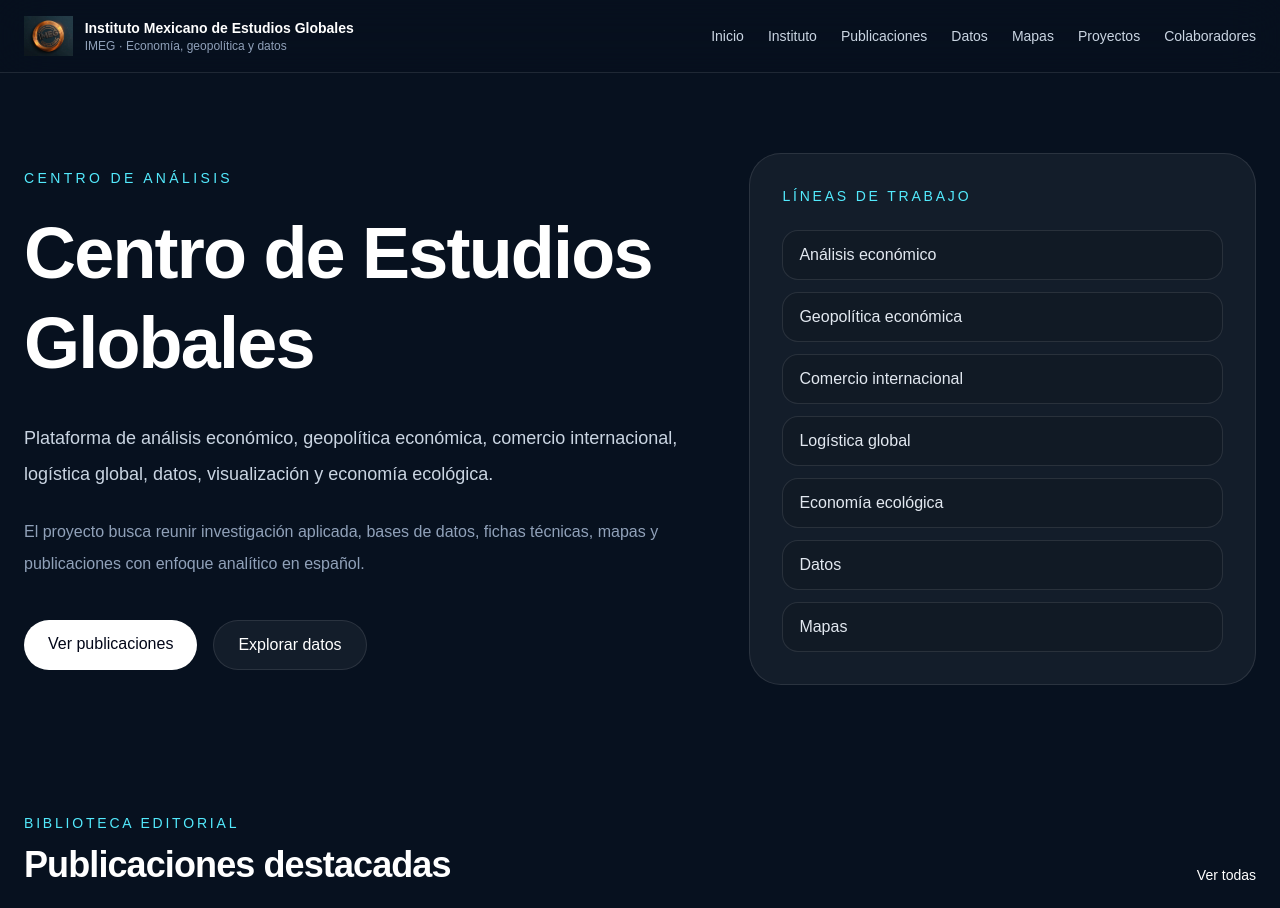
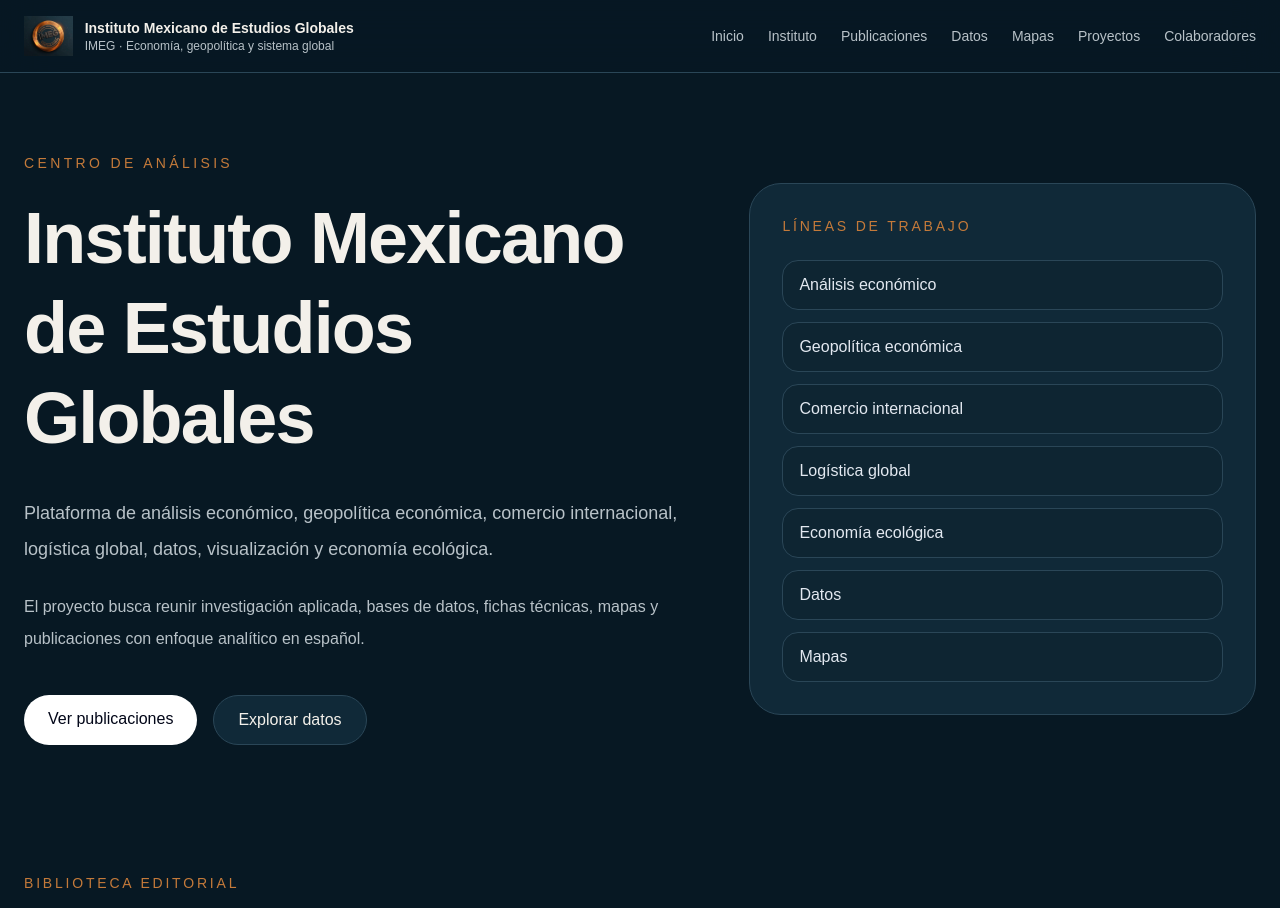
Before and after one commit to ricardo-olivares09/thinktank-ricardo-olivares, a Next.js app: page / in a window 1280 px wide. Shown: the top 908 px of the page. Built offline with nearby package versions, Linux system fonts and the light colour scheme.

Commit message:
Ajusta paleta visual IMEG según logo institucional

```diff
--- a/app/(site)/layout.tsx
+++ b/app/(site)/layout.tsx
@@ -16,11 +16,11 @@
   children: React.ReactNode;
 }) {
   return (
-    <div className="min-h-screen bg-[#07111f] text-slate-100">
-      <div className="fixed inset-0 -z-20 bg-[radial-gradient(circle_at_top_left,rgba(34,211,238,0.10),transparent_30%),radial-gradient(circle_at_85%_10%,rgba(16,185,129,0.08),transparent_20%),linear-gradient(180deg,#040913_0%,#07111f_45%,#0a1222_100%)]" />
-      <div className="fixed inset-0 -z-10 bg-[linear-gradient(rgba(255,255,255,0.03)_1px,transparent_1px),linear-gradient(90deg,rgba(255,255,255,0.03)_1px,transparent_1px)] bg-[size:56px_56px] [mask-image:radial-gradient(circle_at_center,black,transparent_85%)]" />
+    <div className="min-h-screen bg-[#071823] text-[#F3F0EA]">
+      <div className="fixed inset-0 -z-20 bg-[radial-gradient(circle_at_top_left,rgba(196,122,58,0.14),transparent_28%),radial-gradient(circle_at_85%_10%,rgba(216,154,87,0.10),transparent_20%),linear-gradient(180deg,#06141d_0%,#071823_45%,#0b2230_100%)]" />
+      <div className="fixed inset-0 -z-10 bg-[linear-gradient(rgba(255,255,255,0.025)_1px,transparent_1px),linear-gradient(90deg,rgba(255,255,255,0.025)_1px,transparent_1px)] bg-[size:56px_56px] [mask-image:radial-gradient(circle_at_center,black,transparent_85%)]" />
 
-      <header className="sticky top-0 z-50 border-b border-white/10 bg-[#07111fcc]/80 backdrop-blur-xl">
+      <header className="sticky top-0 z-50 border-b border-[#2A4657] bg-[#071823cc] backdrop-blur-xl">
         <div className="mx-auto flex max-w-7xl items-center justify-between px-6 py-4">
           <Link href="/" className="flex items-center gap-3">
             <img
@@ -29,21 +29,21 @@
               className="h-10 w-auto"
             />
             <div>
-              <p className="text-sm font-semibold text-white">
+              <p className="text-sm font-semibold text-[#F3F0EA]">
                 Instituto Mexicano de Estudios Globales
               </p>
-              <p className="text-xs text-slate-400">
-                IMEG · Economía, geopolítica y datos
+              <p className="text-xs text-[#B8C2C8]">
+                IMEG · Economía, geopolítica y sistema global
               </p>
             </div>
           </Link>
 
-          <nav className="hidden items-center gap-6 text-sm text-slate-300 md:flex">
+          <nav className="hidden items-center gap-6 text-sm text-[#B8C2C8] md:flex">
             {enlaces.map((enlace) => (
               <Link
                 key={enlace.href}
                 href={enlace.href}
-                className="transition hover:text-white"
+                className="transition hover:text-[#D89A57]"
               >
                 {enlace.label}
               </Link>
@@ -54,14 +54,14 @@
 
       <main>{children}</main>
 
-      <footer className="mt-20 border-t border-white/10">
+      <footer className="mt-20 border-t border-[#2A4657]">
         <div className="mx-auto max-w-7xl px-6 py-10">
           <div className="grid gap-8 md:grid-cols-2">
             <div>
-              <h3 className="text-lg font-semibold text-white">
+              <h3 className="text-lg font-semibold text-[#F3F0EA]">
                 Instituto Mexicano de Estudios Globales (IMEG)
               </h3>
-              <p className="mt-3 max-w-xl text-sm leading-7 text-slate-400">
+              <p className="mt-3 max-w-xl text-sm leading-7 text-[#B8C2C8]">
                 Plataforma de análisis económico, geopolítica económica,
                 comercio internacional, logística global, datos, visualización y
                 economía ecológica.
@@ -69,10 +69,10 @@
             </div>
 
             <div className="md:text-right">
-              <p className="text-sm text-slate-400">
+              <p className="text-sm text-[#B8C2C8]">
                 Proyecto dirigido por Ricardo Olivares
               </p>
-              <p className="mt-2 text-sm text-slate-500">
+              <p className="mt-2 text-sm text-[#8FA1AC]">
                 © 2026 Instituto Mexicano de Estudios Globales
               </p>
             </div>
--- a/app/(site)/page.tsx
+++ b/app/(site)/page.tsx
@@ -18,21 +18,21 @@
       <section className="mx-auto max-w-7xl px-6 pb-16 pt-20">
         <div className="grid gap-10 lg:grid-cols-[1.15fr_0.85fr] lg:items-center">
           <div>
-            <p className="text-sm uppercase tracking-[0.24em] text-cyan-300">
+            <p className="text-sm uppercase tracking-[0.24em] text-[#C47A3A]">
               Centro de análisis
             </p>
 
-            <h1 className="mt-5 max-w-5xl text-5xl font-semibold leading-tight tracking-tight text-white md:text-7xl">
-              Centro de Estudios Globales
+            <h1 className="mt-5 max-w-5xl text-5xl font-semibold leading-tight tracking-tight text-[#F3F0EA] md:text-7xl">
+              Instituto Mexicano de Estudios Globales
             </h1>
 
-            <p className="mt-8 max-w-3xl text-lg leading-9 text-slate-300">
+            <p className="mt-8 max-w-3xl text-lg leading-9 text-[#B8C2C8]">
               Plataforma de análisis económico, geopolítica económica, comercio
               internacional, logística global, datos, visualización y economía
               ecológica.
             </p>
 
-            <p className="mt-6 max-w-3xl text-base leading-8 text-slate-400">
+            <p className="mt-6 max-w-3xl text-base leading-8 text-[#B8C2C8]">
               El proyecto busca reunir investigación aplicada, bases de datos,
               fichas técnicas, mapas y publicaciones con enfoque analítico en
               español.
@@ -48,15 +48,15 @@
 
               <Link
                 href="/datos"
-                className="rounded-full border border-white/10 bg-white/5 px-6 py-3 font-medium text-white transition hover:bg-white/10"
+                className="rounded-full border border-[#2A4657] bg-[#102938] px-6 py-3 font-medium text-[#F3F0EA] transition hover:bg-[#16384C]"
               >
                 Explorar datos
               </Link>
             </div>
           </div>
 
-          <div className="rounded-[32px] border border-white/10 bg-white/5 p-8">
-            <p className="text-sm uppercase tracking-[0.2em] text-cyan-300">
+          <div className="rounded-[32px] border border-[#2A4657] bg-[#102938] p-8">
+            <p className="text-sm uppercase tracking-[0.2em] text-[#C47A3A]">
               Líneas de trabajo
             </p>
 
@@ -64,7 +64,7 @@
               {categorias.map((categoria) => (
                 <div
                   key={categoria}
-                  className="rounded-2xl border border-white/10 bg-black/10 px-4 py-3 text-slate-200"
+                  className="rounded-2xl border border-[#2A4657] bg-black/10 px-4 py-3 text-slate-200"
                 >
                   {categoria}
                 </div>
@@ -77,17 +77,17 @@
       <section className="mx-auto max-w-7xl px-6 py-16">
         <div className="mb-10 flex items-end justify-between gap-6">
           <div>
-            <p className="text-sm uppercase tracking-[0.2em] text-cyan-300">
+            <p className="text-sm uppercase tracking-[0.2em] text-[#C47A3A]">
               Biblioteca editorial
             </p>
-            <h2 className="mt-3 text-4xl font-semibold tracking-tight text-white">
+            <h2 className="mt-3 text-4xl font-semibold tracking-tight text-[#F3F0EA]">
               Publicaciones destacadas
             </h2>
           </div>
 
           <Link
             href="/publicaciones"
-            className="text-sm font-medium text-white transition hover:text-cyan-300"
+            className="text-sm font-medium text-[#F3F0EA] transition hover:text-[#C47A3A]"
           >
             Ver todas
           </Link>
@@ -98,16 +98,16 @@
             <Link
               key={pub.slug}
               href={`/publicaciones/${pub.slug}`}
-              className="rounded-3xl border border-white/10 bg-white/5 p-6 transition hover:border-cyan-300/20 hover:bg-white/10"
+              className="rounded-3xl border border-[#2A4657] bg-[#102938] p-6 transition hover:border-[#D89A57] hover:bg-[#16384C]"
             >
-              <p className="text-sm text-cyan-300">{pub.categoria}</p>
-              <h3 className="mt-2 text-2xl font-medium text-white">
+              <p className="text-sm text-[#C47A3A]">{pub.categoria}</p>
+              <h3 className="mt-2 text-2xl font-medium text-[#F3F0EA]">
                 {pub.titulo}
               </h3>
-              <p className="mt-4 text-sm leading-7 text-slate-400">
+              <p className="mt-4 text-sm leading-7 text-[#B8C2C8]">
                 {pub.resumen}
               </p>
-              <div className="mt-6 flex flex-wrap gap-3 text-sm text-slate-500">
+              <div className="mt-6 flex flex-wrap gap-3 text-sm text-[#8FA1AC]">
                 <span>{pub.autor}</span>
                 <span>•</span>
                 <span>{pub.fecha}</span>
@@ -120,13 +120,13 @@
       <section className="mx-auto max-w-7xl px-6 py-16">
         <div className="mb-10 flex items-end justify-between gap-6">
           <div>
-            <p className="text-sm uppercase tracking-[0.2em] text-cyan-300">
+            <p className="text-sm uppercase tracking-[0.2em] text-[#C47A3A]">
               Biblioteca técnica
             </p>
-            <h2 className="mt-3 text-4xl font-semibold tracking-tight text-white">
+            <h2 className="mt-3 text-4xl font-semibold tracking-tight text-[#F3F0EA]">
               Datasets del IMEG
             </h2>
-            <p className="mt-4 max-w-3xl text-base leading-8 text-slate-400">
+            <p className="mt-4 max-w-3xl text-base leading-8 text-[#B8C2C8]">
               Las fichas técnicas son públicas. El acceso a las bases completas está
               restringido por ahora a esquemas de colaboración, clientes o membresías
               futuras.
@@ -135,7 +135,7 @@
 
           <Link
             href="/datos"
-            className="text-sm font-medium text-white transition hover:text-cyan-300"
+            className="text-sm font-medium text-[#F3F0EA] transition hover:text-[#C47A3A]"
           >
             Ver todos
           </Link>
@@ -146,16 +146,16 @@
             <Link
               key={dataset.slug}
               href={`/datos/${dataset.slug}`}
-              className="rounded-3xl border border-white/10 bg-white/5 p-6 transition hover:border-cyan-300/20 hover:bg-white/10"
+              className="rounded-3xl border border-[#2A4657] bg-[#102938] p-6 transition hover:border-[#D89A57] hover:bg-[#16384C]"
             >
-              <p className="text-sm text-cyan-300">{dataset.categoria}</p>
-              <h3 className="mt-2 text-2xl font-medium text-white">
+              <p className="text-sm text-[#C47A3A]">{dataset.categoria}</p>
+              <h3 className="mt-2 text-2xl font-medium text-[#F3F0EA]">
                 {dataset.titulo}
               </h3>
-              <p className="mt-4 text-sm leading-7 text-slate-400">
+              <p className="mt-4 text-sm leading-7 text-[#B8C2C8]">
                 {dataset.resumen}
               </p>
-              <div className="mt-6 flex items-center justify-between gap-3 text-sm text-slate-500">
+              <div className="mt-6 flex items-center justify-between gap-3 text-sm text-[#8FA1AC]">
                 <span>
                   {dataset.frecuencia} · {dataset.cobertura}
                 </span>
@@ -171,17 +171,17 @@
       <section className="mx-auto max-w-7xl px-6 py-16">
         <div className="mb-10 flex items-end justify-between gap-6">
           <div>
-            <p className="text-sm uppercase tracking-[0.2em] text-cyan-300">
+            <p className="text-sm uppercase tracking-[0.2em] text-[#C47A3A]">
               Red editorial
             </p>
-            <h2 className="mt-3 text-4xl font-semibold tracking-tight text-white">
+            <h2 className="mt-3 text-4xl font-semibold tracking-tight text-[#F3F0EA]">
               Colaboradores destacados
             </h2>
           </div>
 
           <Link
             href="/colaboradores"
-            className="text-sm font-medium text-white transition hover:text-cyan-300"
+            className="text-sm font-medium text-[#F3F0EA] transition hover:text-[#C47A3A]"
           >
             Ver perfiles
           </Link>
@@ -191,14 +191,14 @@
           {colaboradoresDestacados.map((colaborador) => (
             <div
               key={colaborador.slug}
-              className="rounded-3xl border border-white/10 bg-white/5 p-6"
+              className="rounded-3xl border border-[#2A4657] bg-[#102938] p-6"
             >
-              <p className="text-sm text-cyan-300">{colaborador.tipo}</p>
-              <h3 className="mt-2 text-2xl font-medium text-white">
+              <p className="text-sm text-[#C47A3A]">{colaborador.tipo}</p>
+              <h3 className="mt-2 text-2xl font-medium text-[#F3F0EA]">
                 {colaborador.nombre}
               </h3>
-              <p className="mt-3 text-sm text-slate-400">{colaborador.rol}</p>
-              <p className="mt-4 text-sm leading-7 text-slate-300">
+              <p className="mt-3 text-sm text-[#B8C2C8]">{colaborador.rol}</p>
+              <p className="mt-4 text-sm leading-7 text-[#B8C2C8]">
                 {colaborador.bio}
               </p>
             </div>
@@ -209,17 +209,17 @@
       <section className="mx-auto max-w-7xl px-6 py-16">
   <div className="mb-10 flex items-end justify-between gap-6">
     <div>
-      <p className="text-sm uppercase tracking-[0.2em] text-cyan-300">
+      <p className="text-sm uppercase tracking-[0.2em] text-[#C47A3A]">
         Líneas de investigación
       </p>
-      <h2 className="mt-3 text-4xl font-semibold tracking-tight text-white">
+      <h2 className="mt-3 text-4xl font-semibold tracking-tight text-[#F3F0EA]">
         Proyectos
       </h2>
     </div>
 
     <Link
       href="/proyectos"
-      className="text-sm font-medium text-white transition hover:text-cyan-300"
+      className="text-sm font-medium text-[#F3F0EA] transition hover:text-[#C47A3A]"
     >
       Ver todos
     </Link>
@@ -229,13 +229,13 @@
     {proyectosDestacados.map((proyecto) => (
       <div
         key={proyecto.slug}
-        className="rounded-3xl border border-white/10 bg-white/5 p-6"
+        className="rounded-3xl border border-[#2A4657] bg-[#102938] p-6"
       >
-        <p className="text-sm text-cyan-300">{proyecto.categoria}</p>
-        <h3 className="mt-2 text-2xl font-medium text-white">
+        <p className="text-sm text-[#C47A3A]">{proyecto.categoria}</p>
+        <h3 className="mt-2 text-2xl font-medium text-[#F3F0EA]">
           {proyecto.titulo}
         </h3>
-        <p className="mt-4 text-sm leading-7 text-slate-400">
+        <p className="mt-4 text-sm leading-7 text-[#B8C2C8]">
           {proyecto.resumen}
         </p>
       </div>
@@ -244,16 +244,16 @@
 </section>
 
       <section className="mx-auto max-w-7xl px-6 py-16">
-        <div className="rounded-[32px] border border-white/10 bg-white/5 p-8 md:p-10">
-          <p className="text-sm uppercase tracking-[0.2em] text-cyan-300">
+        <div className="rounded-[32px] border border-[#2A4657] bg-[#102938] p-8 md:p-10">
+          <p className="text-sm uppercase tracking-[0.2em] text-[#C47A3A]">
             Proyecto en construcción
           </p>
 
-          <h2 className="mt-4 max-w-4xl text-4xl font-semibold tracking-tight text-white">
+          <h2 className="mt-4 max-w-4xl text-4xl font-semibold tracking-tight text-[#F3F0EA]">
             Un espacio para articular análisis, datos y pensamiento crítico en español.
           </h2>
 
-          <p className="mt-6 max-w-4xl text-lg leading-8 text-slate-300">
+          <p className="mt-6 max-w-4xl text-lg leading-8 text-[#B8C2C8]">
             El Centro de Estudios Globales se construye como una plataforma
             abierta para publicar investigación aplicada, desarrollar recursos
             técnicos y vincular economía, territorio, geopolítica y sustentabilidad.
```
